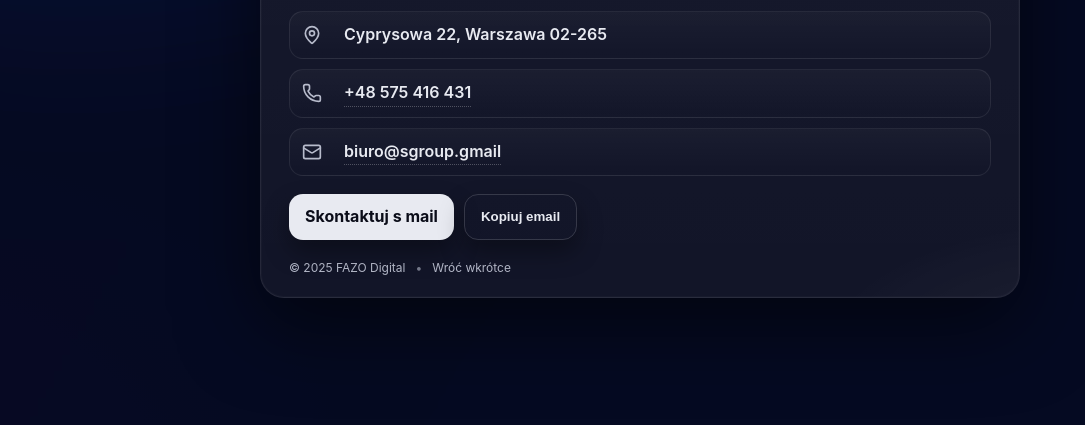
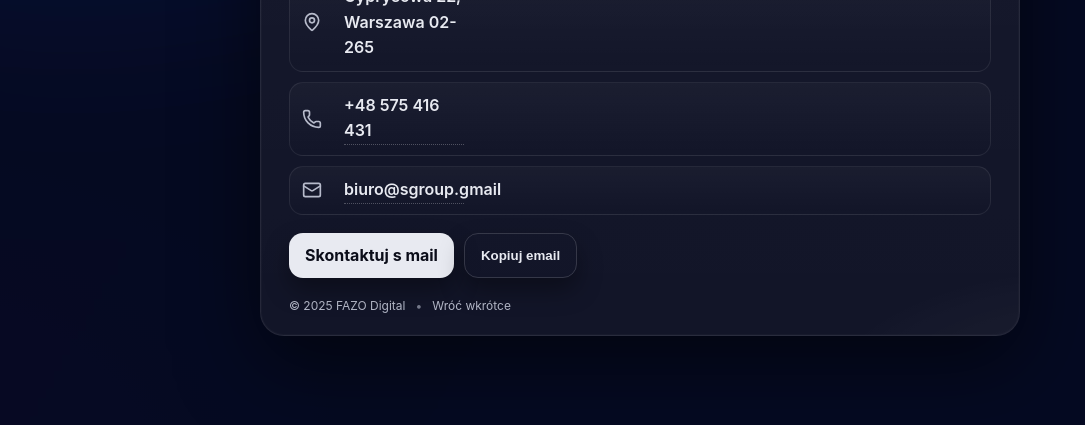
Before and after one commit to Nasimll/fazo-webpage, a plain HTML site: page index.html in a window 1280 px wide. Shown: the part 375-800 px from the top of the page, without its empty margins (0-1085 px from the left). Drawn offline with nearby package versions, Linux system fonts and the light colour scheme.

Commit message:
updated FAZO

```diff
--- a/style.css
+++ b/style.css
@@ -84,7 +84,9 @@ header.hero{ display:flex; align-items:center; gap:20px; margin-bottom:8px }
 
 /* responsive */
 @media (max-width:420px){ .logo{ width:64px; height:64px } }
-
+.value{
+max-width: 120px;
+}
 /* ====== AURORA background — sweep left↔right ====== */
 .bg-aurora{
   position: fixed; left:50%; top:50%; width:200vmax; height:200vmax; transform:translate(-50%, -50%);
```
